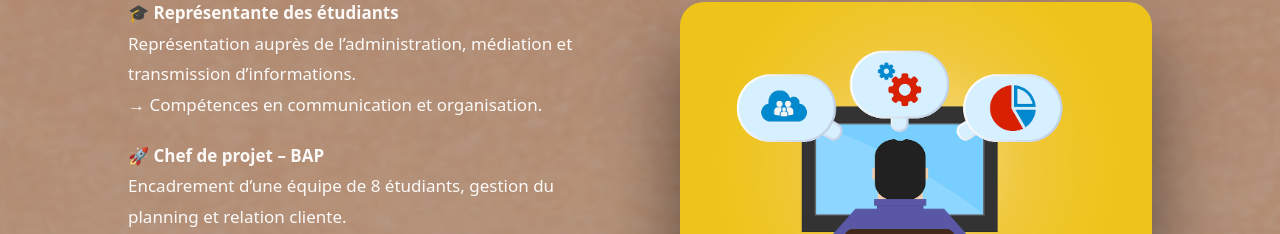
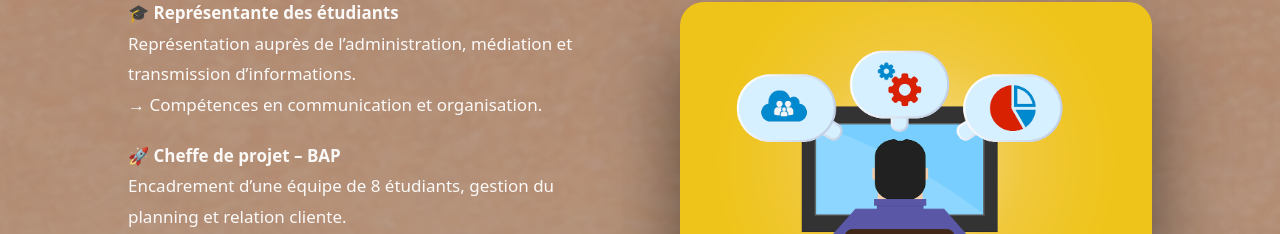
Before and after one commit to Yasminemfth/portfolio, a Next.js app: page /about in a window 1280 px wide. Shown: the part 1509-1743 px from the top of the page. Built offline with nearby package versions, Linux system fonts and the light colour scheme.

Commit message:
maj about

```diff
--- a/app/about/page.tsx
+++ b/app/about/page.tsx
@@ -1,9 +1,6 @@
 "use client"
 
-/* composant image next */
 import Image from "next/image"
-
-/* css module about */
 import styles from "./about.module.css"
 
 /* page about */
@@ -11,7 +8,7 @@ export default function AboutPage() {
   return (
     <main className={styles.aboutPage}>
 
-      {/* ================= ABOUT ME ================= */}
+      {/*  about me  */}
       <section className={styles.aboutSection}>
 
         {/* texte */}
@@ -38,7 +35,7 @@ export default function AboutPage() {
             était faite pour moi : transformer des idées en expériences concrètes et interactives.
           </p>
 
-          {/* stack actuelle */}
+          {/* techno appris etc actuelle */}
           <p className={styles.paragraph}>
             Aujourd’hui, je développe des applications web mêlant code, design et interactivité
             avec JavaScript, React, Next.js, PHP, SQL et Python.
@@ -47,7 +44,7 @@ export default function AboutPage() {
 
         </div>
 
-        {/* image portrait */}
+        {/* image moi */}
         <div className={styles.imageContainer}>
           <Image
             src="/about/yasmine.jpg"
@@ -61,10 +58,10 @@ export default function AboutPage() {
       </section>
 
 
-      {/* ================= PASSIONS ================= */}
+      {/*  passions  */}
       <section className={styles.aboutSection}>
 
-        {/* image passions */}
+        {/* imge passion */}
         <div className={styles.imageContainer}>
           <Image
             src="/about/passion.png"
@@ -102,14 +99,14 @@ export default function AboutPage() {
       </section>
 
 
-      {/* ================= EXPERIENCES ================= */}
+      {/*  experience  */}
       <section className={styles.aboutSection}>
 
         <div className={styles.sectionContent}>
 
           <h2 className={styles.sectionTitle}>Experiences</h2>
 
-          {/* experience 1 */}
+          {/* experience 1 : delegué de la classe de cdi */}
           <article className={styles.paragraph}>
             <strong>🎓 Représentante des étudiants</strong><br />
             Représentation auprès de l’administration, médiation et transmission d’informations.
@@ -119,7 +116,7 @@ export default function AboutPage() {
 
           {/* experience 2 */}
           <article className={styles.paragraph}>
-            <strong>🚀 Chef de projet – BAP</strong><br />
+            <strong>🚀 Cheffe de projet – BAP</strong><br />
             Encadrement d’une équipe de 8 étudiants, gestion du planning et relation cliente.
             <br />
             → Gestion de projet et coordination.
@@ -135,7 +132,7 @@ export default function AboutPage() {
 
         </div>
 
-        {/* image experiences */}
+        {/* imge experiences */}
         <div className={styles.imageContainer}>
           <Image
             src="/about/experience.png"
@@ -148,7 +145,7 @@ export default function AboutPage() {
       </section>
 
 
-      {/* ================= PROJECTS & DOC ================= */}
+      {/*  projet et documentations */}
       <section className={styles.aboutSection}>
 
         {/* image code */}
@@ -185,7 +182,7 @@ export default function AboutPage() {
             Également, si mon profil vous intéresse, n’hésitez pas à me contacter via le formulaire.
           </p>
 
-          {/* petite citation signature */}
+          {/* ptite citation */}
           <blockquote className={styles.quote}>
             “Code is not just logic — it's storytelling through systems.”
           </blockquote>
```
